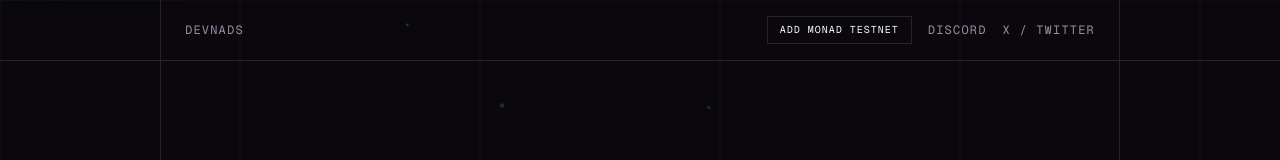
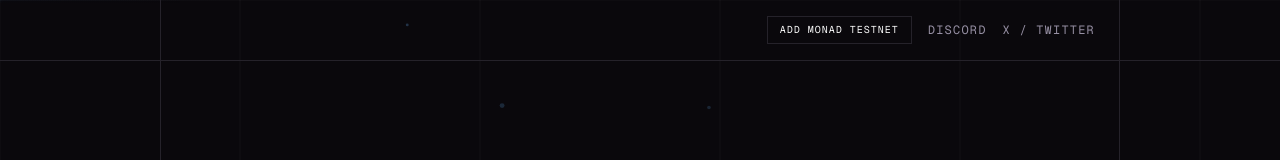
Before and after one commit to portdeveloper/devnads-com, a Next.js app: page / in a window 1280 px wide. Shown: the top 160 px of the page. Built offline with nearby package versions, Linux system fonts and the light colour scheme.

Commit message:
Remove Devnads text from header

```diff
--- a/src/app/page.tsx
+++ b/src/app/page.tsx
@@ -50,9 +50,7 @@ export default function Home() {
         {/* Header */}
         <header className="border-b border-border">
           <div className="max-w-[960px] mx-auto w-full border-x border-border px-6 py-4 flex items-center justify-between">
-            <span className="font-mono text-xs uppercase tracking-widest text-muted-foreground">
-              Devnads
-            </span>
+            <span />
             <div className="flex items-center gap-4">
               <AddMonadTestnet />
               {SOCIALS.map((s) => (
```
